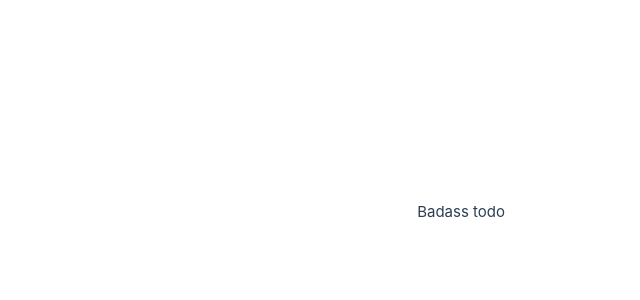
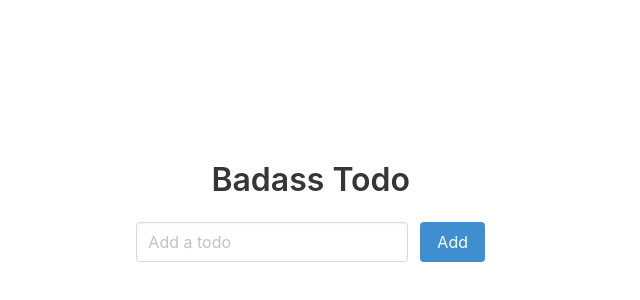
Before and after one commit to korbal/vue3-firebase9-tut, a Vue app: page / in a window 1280 px wide. Shown: the part 188-488 px from the top of the page, without its empty margins (135-775 px from the left). Built offline with nearby package versions, Linux system fonts and the light colour scheme.

Commit message:
added add todo

```diff
--- a/src/App.vue
+++ b/src/App.vue
@@ -1,3 +1,33 @@
 <template>
-  Badass todo
+
+  <div class="badass-todo">
+    <div class="title has-text-centered">Badass Todo</div>
+    <div class="field is-grouped">
+  <p class="control is-expanded">
+    <input class="input" type="text" placeholder="Add a todo">
+  </p>
+  <p class="control">
+    <a class="button is-info">
+      Add
+    </a>
+  </p>
+</div>
+
+
+  </div>
+
+
 </template>
+
+<style>
+
+@import 'bulma/css/bulma.min.css';
+
+.badass-todo {
+  max-width: 400px;
+  padding: 20px;
+  margin: 0 auto;
+}
+
+
+</style>
```
